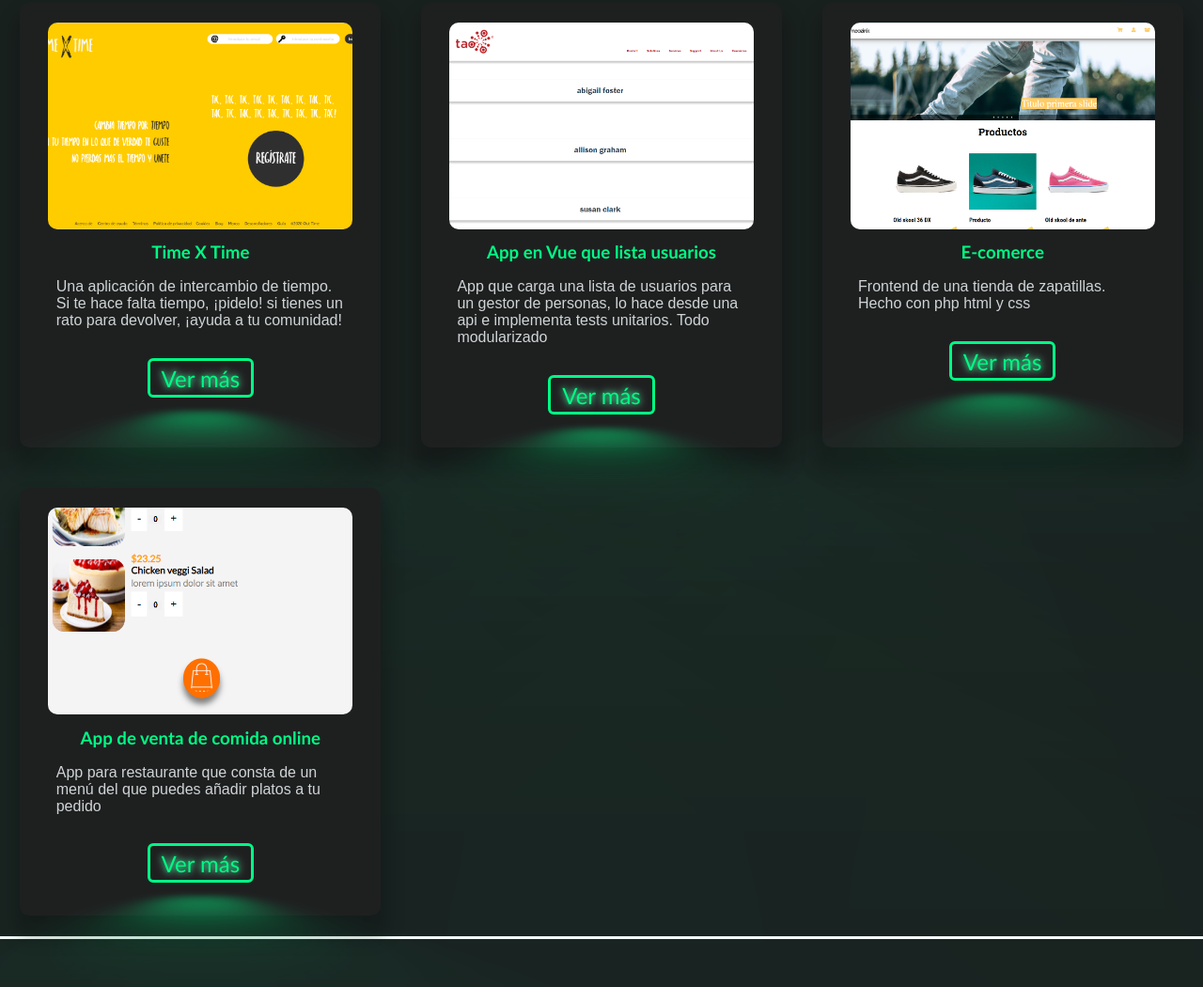
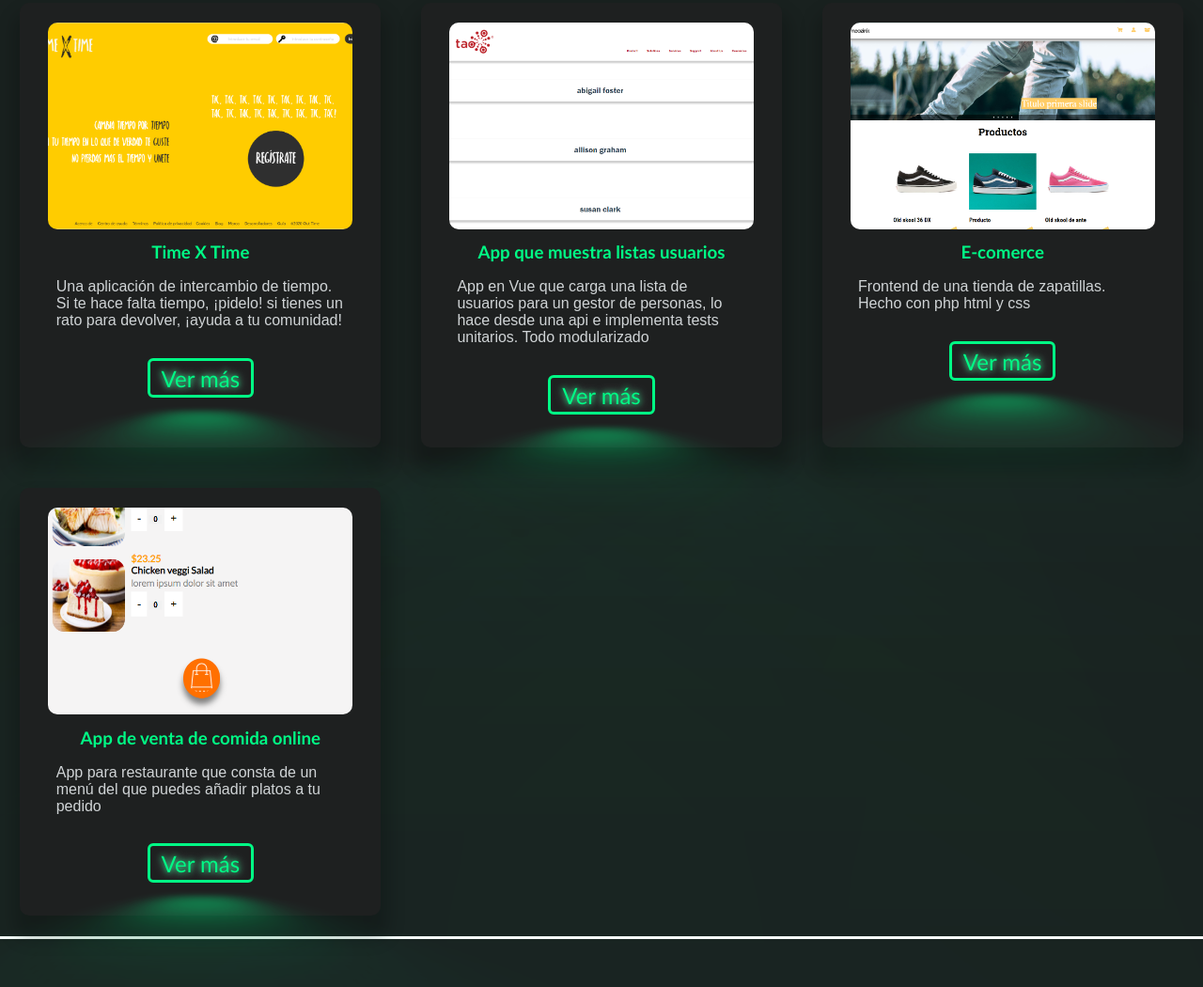
Before and after one commit to Silvia-loza/Portfolio, a plain HTML site: page index.html in a window 1280 px wide. Shown: the part 2722-3772 px from the top of the page at 94% size. Drawn offline with nearby package versions, Linux system fonts and the light colour scheme.

Commit message:
Small fixes

```diff
--- a/index.html
+++ b/index.html
@@ -96,8 +96,8 @@
         <div data-aos="zoom-in" class="card-individual">
            <div class="card-content">
               <img src="./assets/UserList.PNG" alt="">
-              <h3 class="card-title">App en Vue que lista usuarios </h3>
-              <p class="Text-card">App que carga una lista de usuarios para un gestor de personas, lo hace desde una api e implementa tests unitarios. Todo modularizado</p>
+              <h3 class="card-title">App que muestra listas usuarios </h3>
+              <p class="Text-card">App en Vue que carga una lista de usuarios para un gestor de personas, lo hace desde una api e implementa tests unitarios. Todo modularizado</p>
               <a href="https://github.com/Silvia-loza/taoTest" target="_blank" class="button-card">Ver más</a>
           </div>
         </div>
@@ -107,7 +107,7 @@
                <img src="./assets/shop1.png" alt="">
                <h3 class="card-title">E-comerce</h3>
                <p class="Text-card">Frontend de una tienda de zapatillas. Hecho con php html y css</p>
-               <a href="https://github.com/Silvia-loza/foodAppF5" target="_blank" class="button-card">Ver más</a>
+               <a href="https://github.com/Silvia-loza/pruebaSilvia" target="_blank" class="button-card">Ver más</a>
             </div>
         </div>
 
@@ -116,7 +116,7 @@
                  <img src="./assets/FoodApp.PNG" alt="">
                  <h3 class="card-title">App de venta de comida online</h3>
                  <p class="Text-card">App para restaurante que consta de un menú del que puedes añadir platos a tu pedido</p>
-                 <a href="https://github.com/Silvia-loza/pruebaSilvia" target="_blank" class="button-card">Ver más</a>
+                 <a href="https://github.com/Silvia-loza/foodAppF5" target="_blank" class="button-card">Ver más</a>
            </div>
         </div>
     </section>
```
